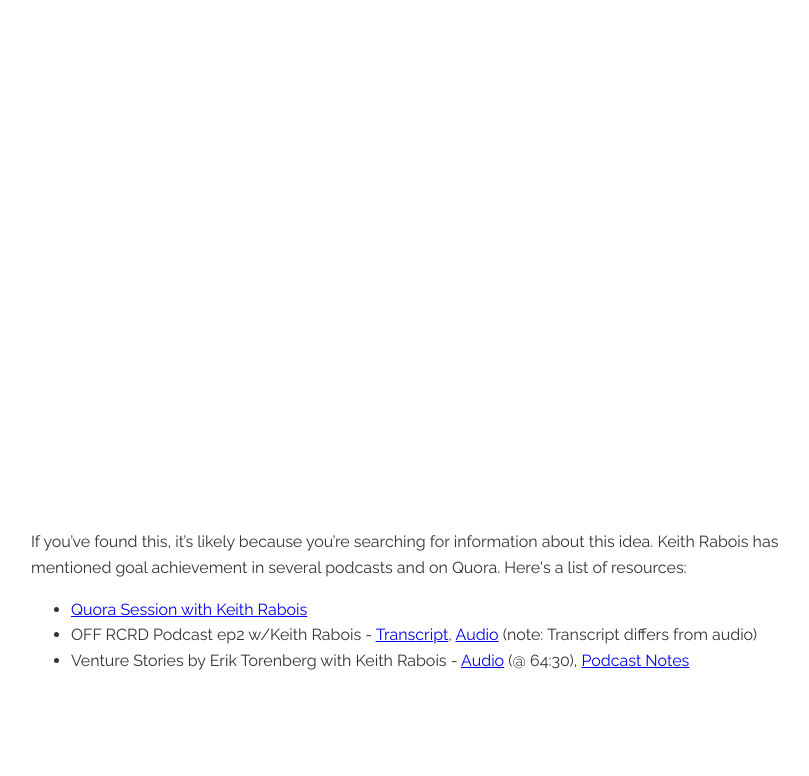
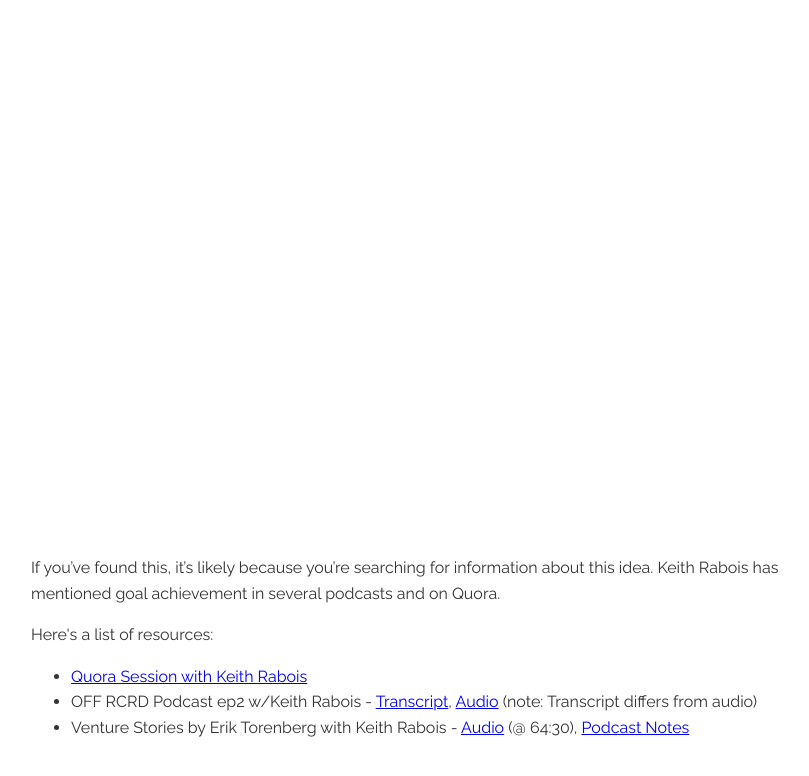
Before and after one commit to Dmongan/veryserious, a plain HTML site: page index.html in a window 1280 px wide. Shown: the part 360-1136 px from the top of the page, without its empty margins (209-1018 px from the left). Before the commit the page ends 1083 px from the top, so only its background shows below. Drawn offline with Linux system fonts and the light colour scheme; a script that the page names is missing.

Commit message:
Update index.html

```diff
--- a/index.html
+++ b/index.html
@@ -102,13 +102,16 @@
     </div>
     <script> (function () { var qs, js, q, s, d = document, gi = d.getElementById, ce = d.createElement, gt = d.getElementsByTagName, id = "typef_orm", b = "https://embed.typeform.com/"; if (!gi.call(d, id)) { js = ce.call(d, "script"); js.id = id; js.src = b + "embed.js"; q = gt.call(d, "script")[0]; q.parentNode.insertBefore(js, q) } })()
     </script>
+    <br>
     <div class="content">
       <p>If you’ve found this, it’s likely because you’re searching for information about this idea. Keith Rabois has
-        mentioned goal achievement in several podcasts and on Quora. Here's a list of resources:
+        mentioned goal achievement in several podcasts and on Quora.</p>
+        Here's a list of resources:
       <ul>
         <li><a href="https://www.quora.com/session/Keith-Rabois/2">Quora Session with Keith Rabois</a></li>
         <li>OFF RCRD Podcast ep2 w/Keith Rabois - <a href="https://medium.com/@cory/keith-rabois-on-off-rcrd-with-cory-levy-take-1-interview-transcript-b2a5ffbeffa5">Transcript</a>, <a href="https://offrcrd.com/episodes/keith-rabois/">Audio</a> (note: Transcript differs from audio)
         <li>Venture Stories by Erik Torenberg with Keith Rabois - <a href="https://player.fm/series/venture-stories/what-keith-rabois-thinks-about-basically-everything">Audio</a> (@ 64:30), <a href="https://podcastnotes.org/2019/03/05/rabois-5/">Podcast Notes</a>
+      </ul>
      </p>
     </div>
   </main>
```
